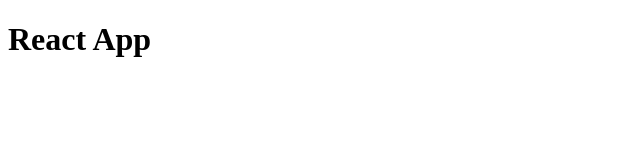
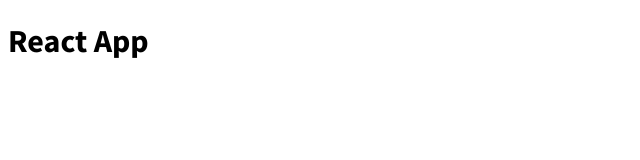
Before and after one commit to NiTR0-CH4RG3R/fitness-app-frontend, a React (Create React App) app: page / in a window 1280 px wide. Shown: the top 160 px of the page, without its empty margins (0-640 px from the left). Built offline with nearby package versions, Linux system fonts and the light colour scheme.

Commit message:
Wrapped our whole application with a Router tag

```diff
--- a/src/index.js
+++ b/src/index.js
@@ -1,10 +1,16 @@
 import React from 'react';
 import ReactDOM from 'react-dom/client';
+import { BrowserRouter as Router } from 'react-router-dom';
+
 import App from './App';
+
+import "./index.css";
 
 const root = ReactDOM.createRoot(document.getElementById('root'));
 root.render(
   <React.StrictMode>
-    <App />
+    <Router>
+      <App />
+    </Router>
   </React.StrictMode>
 );
```
